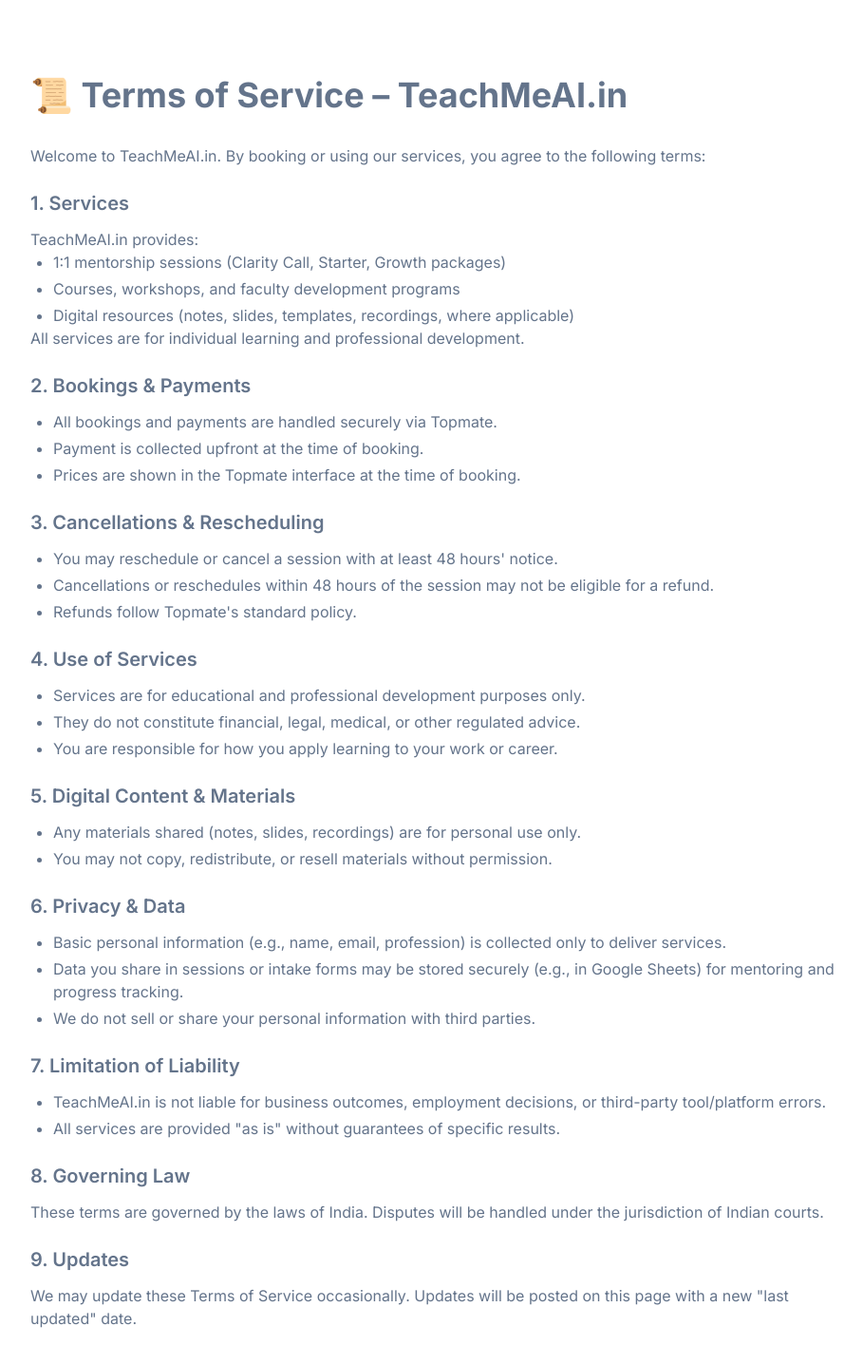
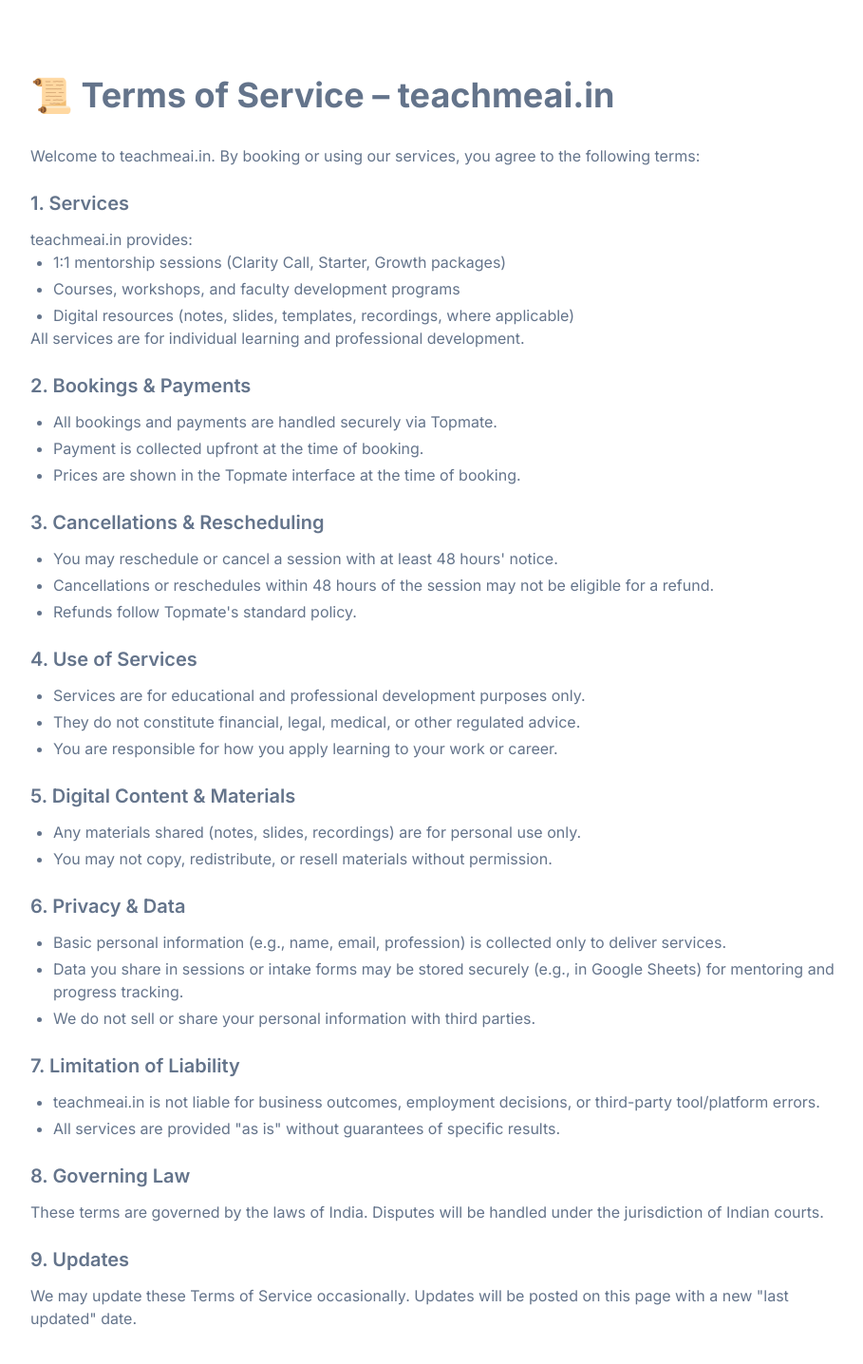
Before and after one commit to teachme-ai/teachmeai-home-site, a Next.js app: page /terms in a window 1280 px wide. Shown: the top 1436 px of the page at 95% size, without its empty margins (176-1085 px from the left). Built offline with nearby package versions, Linux system fonts and the light colour scheme.

Commit message:
fix: lowercase TeachMeAI.in → teachmeai.in across all pages

```diff
--- a/app/about/page.tsx
+++ b/app/about/page.tsx
@@ -61,7 +61,7 @@
                         <div className="bg-white rounded-2xl shadow-lg border border-brand-primary/20 p-8 mb-10">
                             <h2 className="text-2xl font-bold text-brand-dark mb-4">My Story</h2>
                             <p className="text-base text-slate-700 mb-4 leading-relaxed">
-                                I'm Khalid Irfan, founder of TeachMeAI.in and Ai4Education.in. With 19+ years in IT and 7+ years in academia, I help professionals, educators, and entrepreneurs adopt AI with clarity, confidence, and measurable impact.
+                                I'm Khalid Irfan, founder of teachmeai.in and Ai4Education.in. With 19+ years in IT and 7+ years in academia, I help professionals, educators, and entrepreneurs adopt AI with clarity, confidence, and measurable impact.
                             </p>
                             <p className="text-base text-slate-700 mb-4 leading-relaxed">
                                 Struggling to make sense of AI? You're not alone. Many feel overwhelmed by the hype yet uncertain about how to use AI meaningfully in their work. I help you cut through the AI noise — and grow your career with confidence.
--- a/app/privacy/page.tsx
+++ b/app/privacy/page.tsx
@@ -1,10 +1,10 @@
 export default function Privacy() {
   return (
     <div className="container mx-auto px-4 py-20 max-w-4xl">
-      <h1 className="text-4xl font-bold mb-8">🔒 Privacy Policy – TeachMeAI.in</h1>
+      <h1 className="text-4xl font-bold mb-8">🔒 Privacy Policy – teachmeai.in</h1>
 
       <div className="prose max-w-none space-y-6">
-        <p>Your privacy matters to us. This policy explains how TeachMeAI.in collects, uses, and protects your personal information when you book or use our services.</p>
+        <p>Your privacy matters to us. This policy explains how teachmeai.in collects, uses, and protects your personal information when you book or use our services.</p>
 
         <section>
           <h2 className="text-xl font-semibold mb-3">1. Information We Collect</h2>
@@ -42,7 +42,7 @@
           <h2 className="text-xl font-semibold mb-3">4. Data Storage & Security</h2>
           <ul className="list-disc ml-6 space-y-1">
             <li>Intake responses may be stored in Google Sheets or secure databases for tracking and mentoring purposes.</li>
-            <li>Access is restricted to TeachMeAI.in only.</li>
+            <li>Access is restricted to teachmeai.in only.</li>
             <li>We take reasonable steps to protect your data from unauthorized access, disclosure, or misuse.</li>
           </ul>
         </section>
@@ -68,7 +68,7 @@
         <section>
           <h2 className="text-xl font-semibold mb-3">7. Legal Basis & Compliance</h2>
           <ul className="list-disc ml-6 space-y-1">
-            <li>TeachMeAI.in follows Indian data protection laws.</li>
+            <li>teachmeai.in follows Indian data protection laws.</li>
             <li>For international clients, we aim to align with GDPR principles (lawful use, transparency, data minimization).</li>
           </ul>
         </section>
--- a/app/terms/page.tsx
+++ b/app/terms/page.tsx
@@ -1,14 +1,14 @@
 export default function Terms() {
   return (
     <div className="container mx-auto px-4 py-20 max-w-4xl">
-      <h1 className="text-4xl font-bold mb-8">📜 Terms of Service – TeachMeAI.in</h1>
+      <h1 className="text-4xl font-bold mb-8">📜 Terms of Service – teachmeai.in</h1>
 
       <div className="prose max-w-none space-y-6">
-        <p>Welcome to TeachMeAI.in. By booking or using our services, you agree to the following terms:</p>
+        <p>Welcome to teachmeai.in. By booking or using our services, you agree to the following terms:</p>
 
         <section>
           <h2 className="text-xl font-semibold mb-3">1. Services</h2>
-          <p>TeachMeAI.in provides:</p>
+          <p>teachmeai.in provides:</p>
           <ul className="list-disc ml-6 space-y-1">
             <li>1:1 mentorship sessions (Clarity Call, Starter, Growth packages)</li>
             <li>Courses, workshops, and faculty development programs</li>
@@ -64,7 +64,7 @@
         <section>
           <h2 className="text-xl font-semibold mb-3">7. Limitation of Liability</h2>
           <ul className="list-disc ml-6 space-y-1">
-            <li>TeachMeAI.in is not liable for business outcomes, employment decisions, or third-party tool/platform errors.</li>
+            <li>teachmeai.in is not liable for business outcomes, employment decisions, or third-party tool/platform errors.</li>
             <li>All services are provided "as is" without guarantees of specific results.</li>
           </ul>
         </section>
--- a/components/about.tsx
+++ b/components/about.tsx
@@ -23,7 +23,7 @@
         </div>
         <div className="max-w-3xl mx-auto text-center">
           <p className="text-base text-slate-700 mb-4 leading-relaxed">
-            I'm Khalid Irfan, founder of TeachMeAI.in and Ai4Education.in. With 19+ years in IT and 7+ years in academia, I help professionals, educators, and entrepreneurs adopt AI with clarity, confidence, and measurable impact.
+            I'm Khalid Irfan, founder of teachmeai.in and Ai4Education.in. With 19+ years in IT and 7+ years in academia, I help professionals, educators, and entrepreneurs adopt AI with clarity, confidence, and measurable impact.
           </p>
           <p className="text-base text-slate-700 mb-6 leading-relaxed">
             Struggling to make sense of AI? You're not alone. Many feel overwhelmed by the hype yet uncertain about how to use AI meaningfully in their work. I help you cut through the AI noise — and grow your career with confidence.
```
